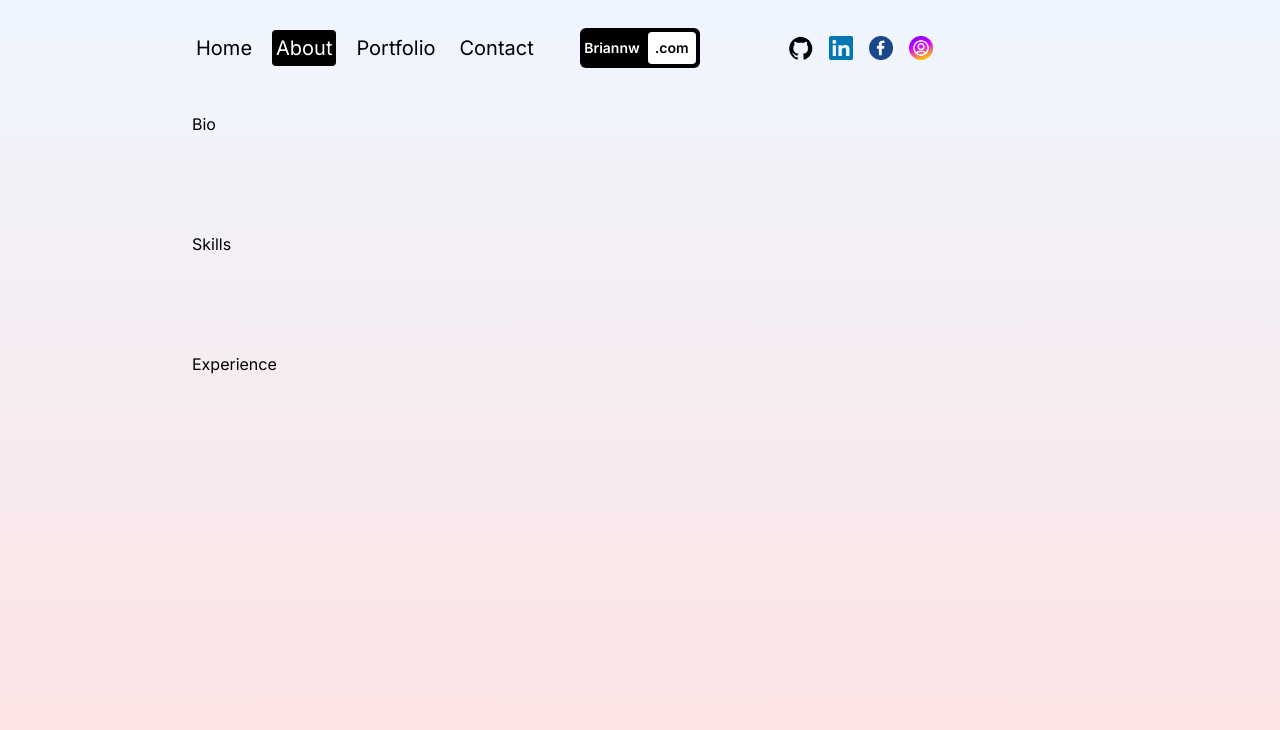
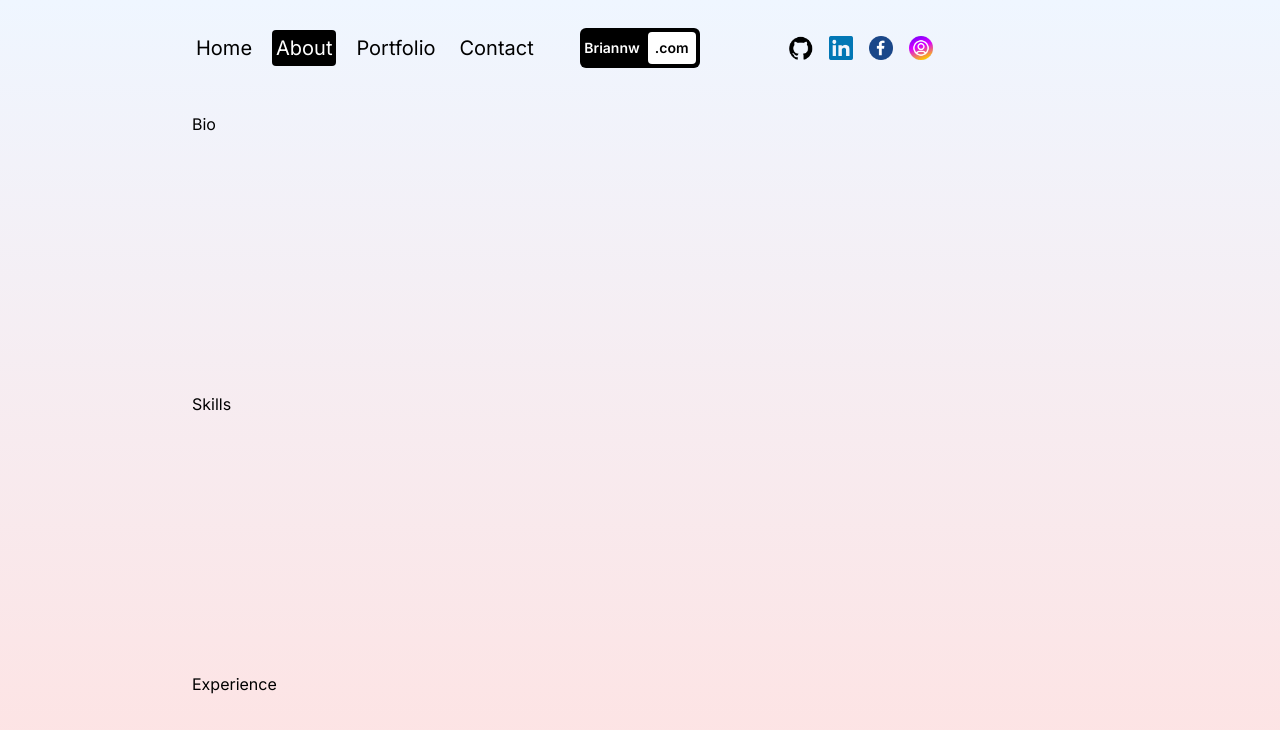
Before and after one commit to BrianNW/framer-portfolio01, a Next.js app: page /about in a window 1280 px wide. Shown: the top 730 px of the page. Built offline with nearby package versions, Linux system fonts and the light colour scheme.

Commit message:
Add gaps to text container div

```diff
--- a/src/app/about/page.jsx
+++ b/src/app/about/page.jsx
@@ -13,7 +13,7 @@ const AboutPage = () => {
         {/* CONTAINER */}
         <div className="">
             {/* TEXT CONTAINER */}
-            <div className="p-4 sm:px-8 md:px-12 lg:px-20 xl:px-48 flex flex-col gap-24">
+            <div className="p-4 sm:px-8 md:px-12 lg:px-20 xl:px-48 flex flex-col gap-24 md:gap-32 lg:gap-48 xl:gap-64">
                 {/* BIOGRAPHY CONTAINER */}
                 <div className="">Bio</div>
                 {/* SKILLS CONTAINER */}
```
